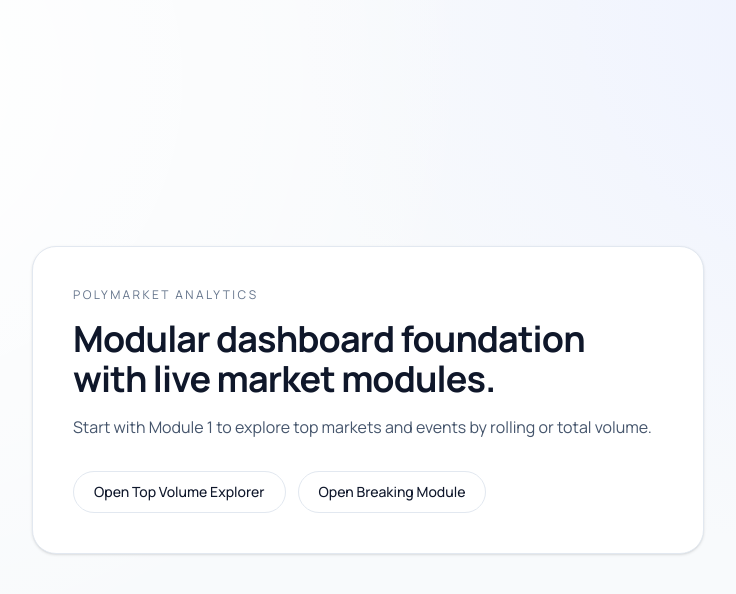
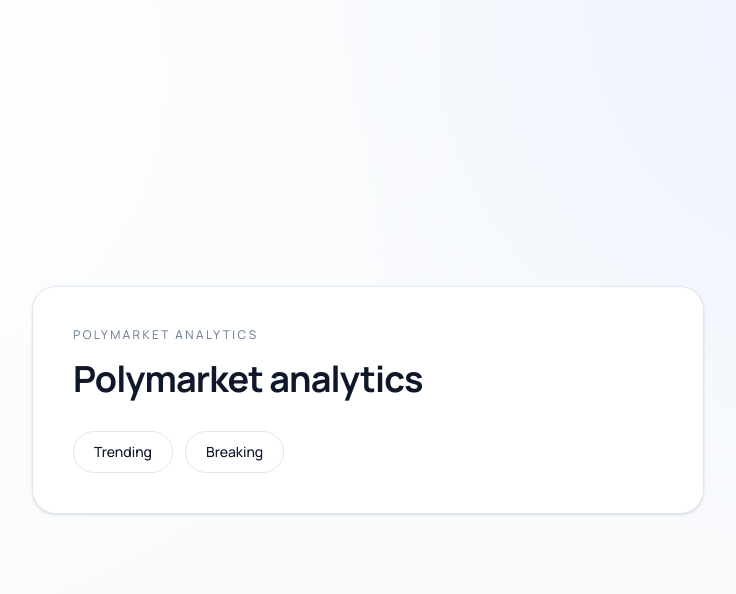
Before and after one commit to Yuming-Yang/polymarket_dashboard, a Next.js app: page / in a window 1280 px wide. Shown: the top 594 px of the page, without its empty margins (272-1008 px from the left). Built offline with nearby package versions, Linux system fonts and the light colour scheme.

Commit message:
chore: update page and navigation components

```diff
--- a/app/page.tsx
+++ b/app/page.tsx
@@ -5,24 +5,19 @@
     <main className="mx-auto flex min-h-screen w-full max-w-5xl flex-col items-center justify-center px-6 py-20">
       <div className="w-full max-w-2xl rounded-3xl border border-border bg-card p-10 shadow-sm">
         <p className="text-xs uppercase tracking-[0.2em] text-muted">Polymarket Analytics</p>
-        <h1 className="mt-4 text-4xl font-semibold tracking-tight text-foreground">
-          Modular dashboard foundation with live market modules.
-        </h1>
-        <p className="mt-4 text-base text-slate-600">
-          Start with Module 1 to explore top markets and events by rolling or total volume.
-        </p>
+        <h1 className="mt-4 text-4xl font-semibold tracking-tight text-foreground">Polymarket analytics</h1>
         <div className="mt-8 flex flex-wrap gap-3">
           <Link
             href="/top-volume"
             className="inline-flex items-center rounded-full border border-slate-300 bg-white px-5 py-2.5 text-sm font-medium text-slate-900 transition hover:border-slate-900"
           >
-            Open Top Volume Explorer
+            Trending
           </Link>
           <Link
             href="/breaking"
             className="inline-flex items-center rounded-full border border-slate-300 bg-white px-5 py-2.5 text-sm font-medium text-slate-900 transition hover:border-slate-900"
           >
-            Open Breaking Module
+            Breaking
           </Link>
         </div>
       </div>
--- a/components/BreakingPageClient.tsx
+++ b/components/BreakingPageClient.tsx
@@ -86,7 +86,7 @@
       <PageHeader
         eyebrow="Module 2"
         title="Breaking"
-        subtitle="Find markets with the largest absolute price movement over your selected window, using the notebook section 5 movers pattern."
+        subtitle="Find markets with the largest absolute price movement over selected window"
       />
 
       <BreakingControls state={state} onChange={updateSearchParams} />
--- a/components/Nav.tsx
+++ b/components/Nav.tsx
@@ -16,7 +16,7 @@
               href="/top-volume"
               className="rounded-full border border-slate-200 bg-white px-3 py-1.5 font-medium text-slate-800 transition hover:border-slate-900"
             >
-              Top Volume
+              Trending
             </Link>
             <Link
               href="/breaking"
--- a/components/TopVolumePageClient.tsx
+++ b/components/TopVolumePageClient.tsx
@@ -90,8 +90,8 @@
     <div className="space-y-6">
       <PageHeader
         eyebrow="Module 1"
-        title="Top Volume Explorer"
-        subtitle="Track the highest-volume Polymarket markets and events with notebook-parity ranking logic and live, filterable views."
+        title="Trending"
+        subtitle="Track the highest-volume Polymarket markets and events"
       />
 
       <TopVolumeControls
```
